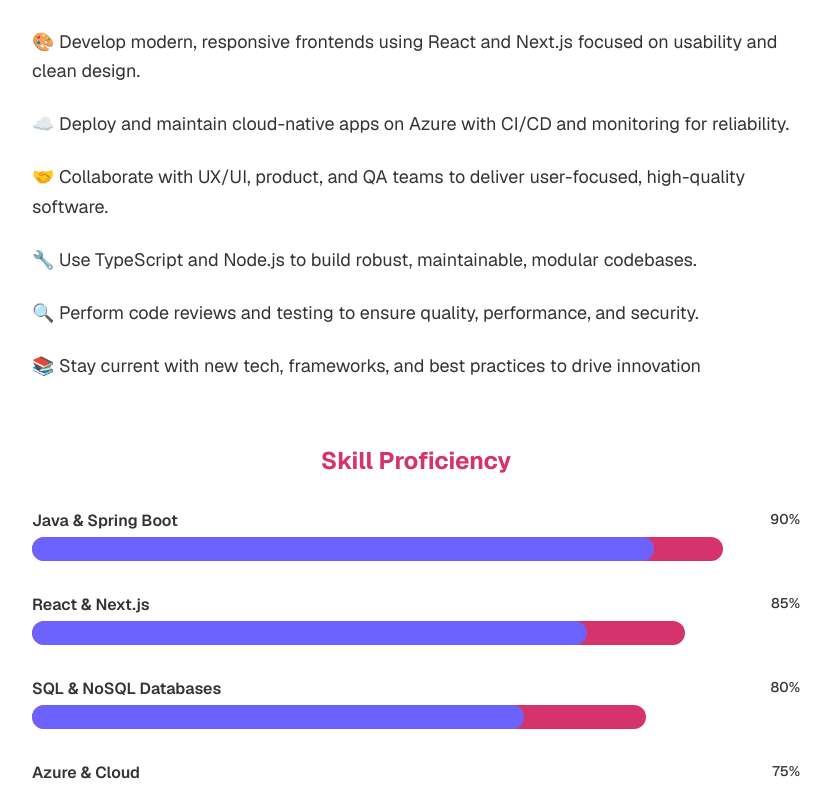
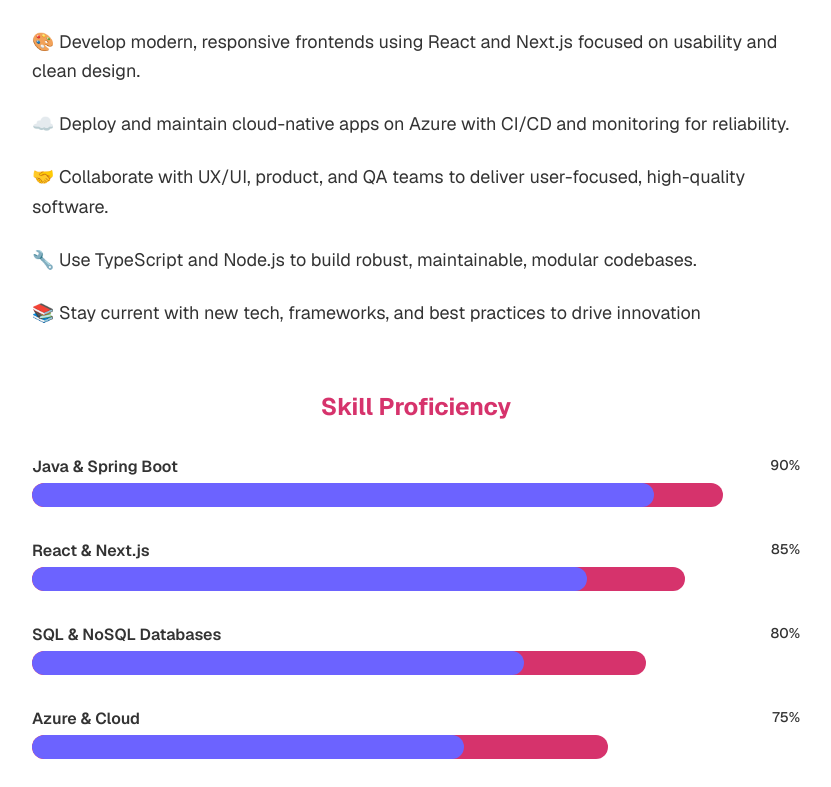
Before and after one commit to lebogangMatlala/LebogangMatlalaPortfolio, a Next.js app: page / in a window 1280 px wide. Shown: the part 908-1695 px from the top of the page, without its empty margins (224-1055 px from the left). Built offline with nearby package versions, Linux system fonts and the light colour scheme.

Commit message:
frontend change

```diff
--- a/app/page.js
+++ b/app/page.js
@@ -102,7 +102,6 @@
               "☁️ Deploy and maintain cloud-native apps on Azure with CI/CD and monitoring for reliability.",
               "🤝 Collaborate with UX/UI, product, and QA teams to deliver user-focused, high-quality software.",
               "🔧 Use TypeScript and Node.js to build robust, maintainable, modular codebases.",
-              "🔍 Perform code reviews and testing to ensure quality, performance, and security.",
               "📚 Stay current with new tech, frameworks, and best practices to drive innovation",
             ].map((text, idx) => (
               <motion.li
```
